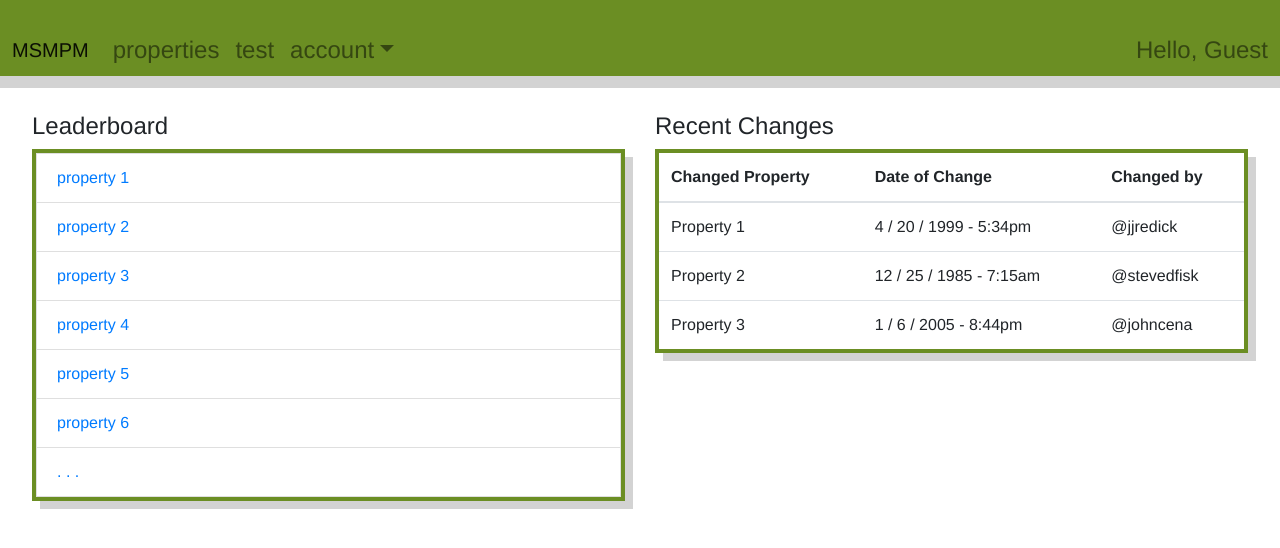
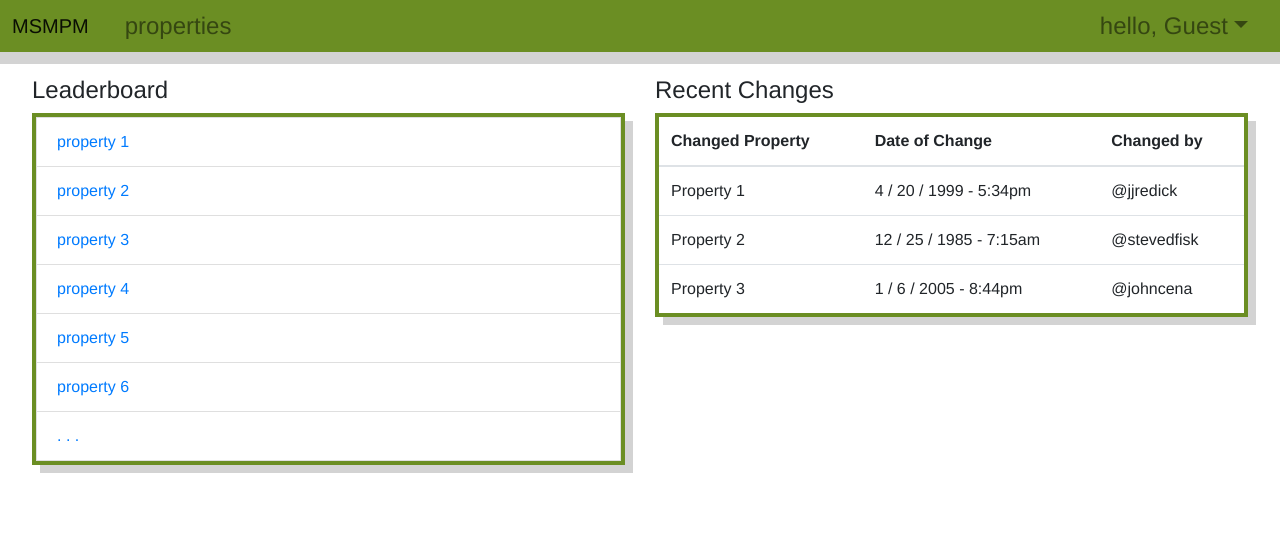
Before and after one commit to thomasgit227/CMPS285, a React (Create React App) app in the folder msmpm/msmpm/: page /home/ in a window 1280 px wide. Shown: the top 548 px of the page. Built offline with nearby package versions, Linux system fonts and the light colour scheme.

Commit message:
Frontend Swap

```diff
--- a/msmpm/msmpm/src/App.js
+++ b/msmpm/msmpm/src/App.js
@@ -20,7 +20,7 @@ function App() {
 
           <Route path="/home"> <Home/> </Route>
 
-          <Route exact path="/properties/"> <Properties/> </Route>
+          <Route path="/properties/"> <Properties/> </Route>
 
           <Route path="/properties/myproperty/"> <MyProperty/> </Route>
 
--- a/msmpm/msmpm/src/all_properties/PropertyList.js
+++ b/msmpm/msmpm/src/all_properties/PropertyList.js
@@ -7,6 +7,7 @@ import {
     Link,
 } from 'react-router-dom';
 import ListedProperty from './ListedProperty';
+import Properties from './Properties';
 
 export default function PropertyList() {
     return (
@@ -20,7 +21,9 @@ export default function PropertyList() {
                     </tr>
                 </thead>
                 <tbody>
-                    <ListedProperty/>
+                    <th>{Properties.name}</th>
+                    <th>{Properties.location}</th>
+                    <th>{Properties.id}</th>
                 </tbody>
             </Table>
         </div>
--- a/msmpm/msmpm/src/home_page/Leaderboard.js
+++ b/msmpm/msmpm/src/home_page/Leaderboard.js
@@ -1,4 +1,4 @@
-import React from 'react';
+import React, { useState, useEffect, useMemo } from 'react';
 import './home_page.css';
 import {
     ListGroup,
@@ -10,6 +10,7 @@ import {
 
 
 export default function Leadership() {
+ //TODO Grab ID of called property
     return (
             <div>
 
@@ -20,7 +21,7 @@ export default function Leadership() {
                 <ListGroup className = 'leaderboard'>
 
                     <ListGroupItem>
-                        <Link to="/properties/myproperty/1/">
+                        <Link to={ "/properties/myproperty/" + 1}>
                             property 1
                         </Link>
                     </ListGroupItem>
--- a/msmpm/msmpm/src/login/Login.css
+++ b/msmpm/msmpm/src/login/Login.css
@@ -1,10 +1,8 @@
 .loginform {
-
     margin: 2em;
     width: 35%;
     margin-left: auto;
     margin-right: auto;
-    margin-top: 10%;
     padding: 2em;
     border: .25em solid olivedrab;
     box-shadow: .5em .5em lightgray;
@@ -14,3 +12,9 @@
     margin-left: auto;
     margin-right: auto;
 }
+
+.message {
+    text-align: center;
+    margin-top: 5em;
+
+}
--- a/msmpm/msmpm/src/login/Login.js
+++ b/msmpm/msmpm/src/login/Login.js
@@ -1,11 +1,21 @@
-import React from 'react';
+import React, { useEffect, useState } from 'react';
 import './Login.css';
 
 import LoginForm from './LoginForm';
 
 export default function Login() {
+
+    const [message, setMsg] = useState("");
+
+    useEffect( ()=>{
+        setMsg("Signed in as " + sessionStorage.username)
+    });
+
     return (
         <div>
+            <h6 className = "message">
+                {message}
+            </h6>
             <LoginForm/>
         </div>
     );
--- a/msmpm/msmpm/src/main_components/AppNavbar.js
+++ b/msmpm/msmpm/src/main_components/AppNavbar.js
@@ -17,14 +17,11 @@ import {
 } from 'reactstrap';
 
 import {
-  Link
+  Link, Redirect
 } from 'react-router-dom';
 
 export default function AppNavbar() {
-    const [isOpen, setIsOpen] = useState(false);
-    const toggle = () => {
-      setIsOpen(!isOpen);
-    }
+
     const logout = () => {
       window.location.reload(false);
       sessionStorage.isLoggedIn = false;
@@ -32,49 +29,46 @@ export default function AppNavbar() {
     };
 
     return (
+
         <div>
 
         <Navbar light expand="md">
           <NavbarBrand tag = {Link} to="/">MSMPM</NavbarBrand>
-          <NavbarToggler onClick={toggle}/>
-          <Collapse isOpen={isOpen} navbar>
-            <Nav className = 'mr-auto' navbar>
+            <Nav className = 'navbar' navbar>
+
               <NavItem>
                 <NavLink tag={Link} to = "/properties/">
                   properties
                 </NavLink>
               </NavItem>
-              <NavItem>
-                <NavLink tag={Link} to = "/test/">
-                  test
-                </NavLink>
-              </NavItem>
-              <UncontrolledDropdown nav inNavbar>
+
+              <UncontrolledDropdown className = "account" nav inNavbar>
                 <DropdownToggle nav caret>
-                  account
+                  hello, {sessionStorage.isLoggedIn ? sessionStorage.username : "Guest"}
                 </DropdownToggle>
                 <DropdownMenu right>
+
+
                   <DropdownItem>
                     <NavLink tag={Link} to = "/login/">
-                      view
+                      sign in
                     </NavLink>
                   </DropdownItem>
-                  <DropdownItem>
-                    <NavLink tag={Link} to = "/account/edit">
-                      edit
-                    </NavLink>
-                  </DropdownItem>
+
                   <DropdownItem>
                     <Button onClick={logout}>
                       sign out
+                      <Redirect to = "/home/"/>
                     </Button>
                   </DropdownItem>
+
                 </DropdownMenu>
               </UncontrolledDropdown>
             </Nav>
-            <NavbarText>Hello, {sessionStorage.username ? sessionStorage.username : "Guest"}</NavbarText>
-          </Collapse>
+
         </Navbar>
+
       </div>
+
     );
 }
--- a/msmpm/msmpm/src/main_components/Main_Components.css
+++ b/msmpm/msmpm/src/main_components/Main_Components.css
@@ -5,9 +5,8 @@
     box-shadow: 0em .5em lightgrey;
 
     width: 100%;
-    margin-bottom: .5em;
     padding: 0em !important;
-    padding-top: 1em !important;
     padding-left: .5em !important;
     padding-right: .5em !important;
+
 }
--- a/msmpm/msmpm/src/selected_property/MyPropertyForm.js
+++ b/msmpm/msmpm/src/selected_property/MyPropertyForm.js
@@ -10,6 +10,7 @@ import {
     Collapse,
     ButtonGroup
 } from 'reactstrap';
+import { Redirect } from 'react-router-dom';
 
 
 export default function MyPropertyForm() {
@@ -17,18 +18,18 @@ export default function MyPropertyForm() {
     const [isOpen, setIsOpen] = useState(false);
     const [utlState, setUtilState] = useState('No Utilities');
 
-    const [submitted, setSubmitted] = useState(null);
     const toggle = () => {
         setIsOpen(!isOpen);
         setUtilState(isOpen ? 'No Utilities' : 'Has Utilities');
     }
 
+    const [submitted, setSubmitted] = useState(false);
     const submitForm = () => {
-
+        setSubmitted(true);
+        //TODO
     }
 
     //All
-    const [attributes, setAttributes] = useState(null);
     const [roofSelected, roofSetSelected] = useState(null);
     const [extSelected, extSetSelected] = useState(null);
     const [opnsSelected, opnsSetSelected] = useState(null);
@@ -47,8 +48,8 @@ export default function MyPropertyForm() {
     const [hvacSelected, hvacSetSelected] = useState(null);
 
     return (
-
             <Form>
+                {submitted ? <Redirect to = "/properties/"/> : null}
                 <FormGroup>
                     <div className = 'propertyform_one'>
                         <div>
@@ -273,7 +274,9 @@ export default function MyPropertyForm() {
             </div>
 
             <div className = 'submitbutton'>
-                <Button block onClick = {submitForm}>Submit</Button>
+                <Button block onClick = {submitForm}>
+                    Submit
+                </Button>
             </div>
         </Form>
     );
```
